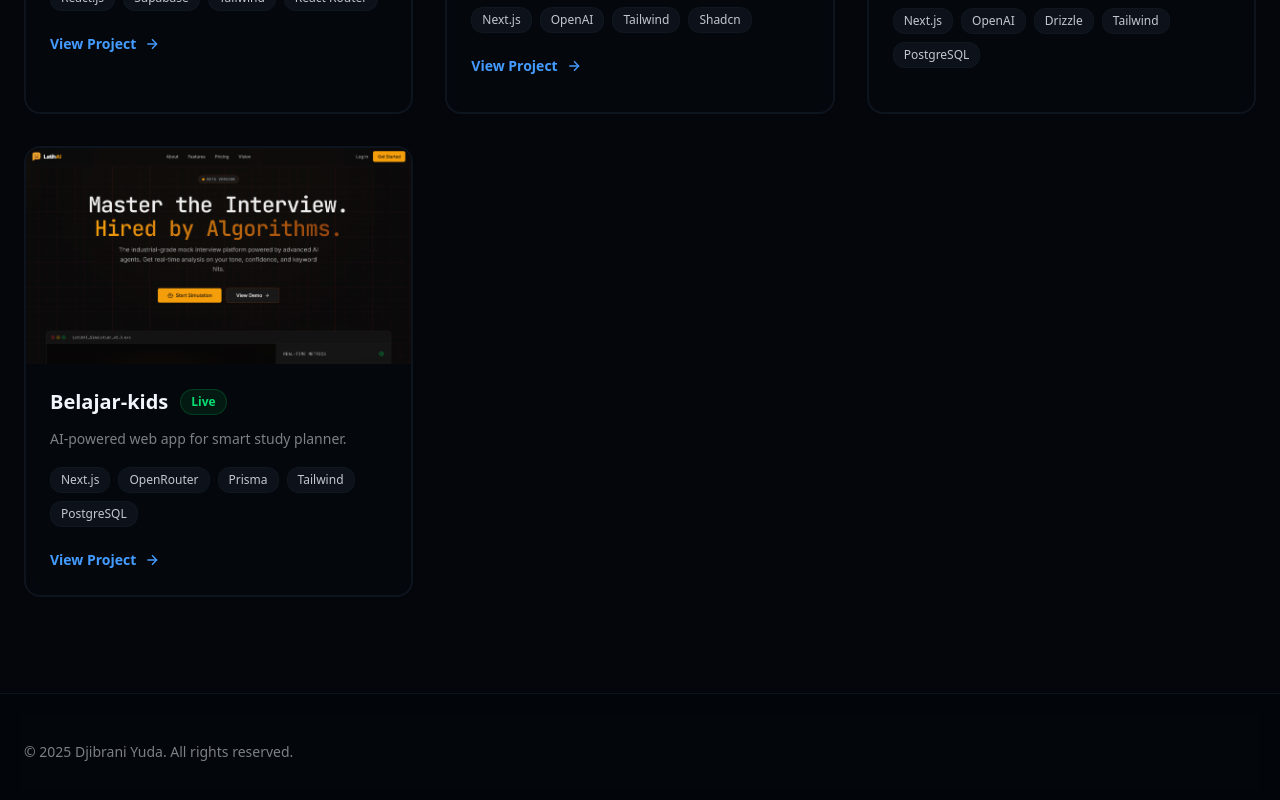
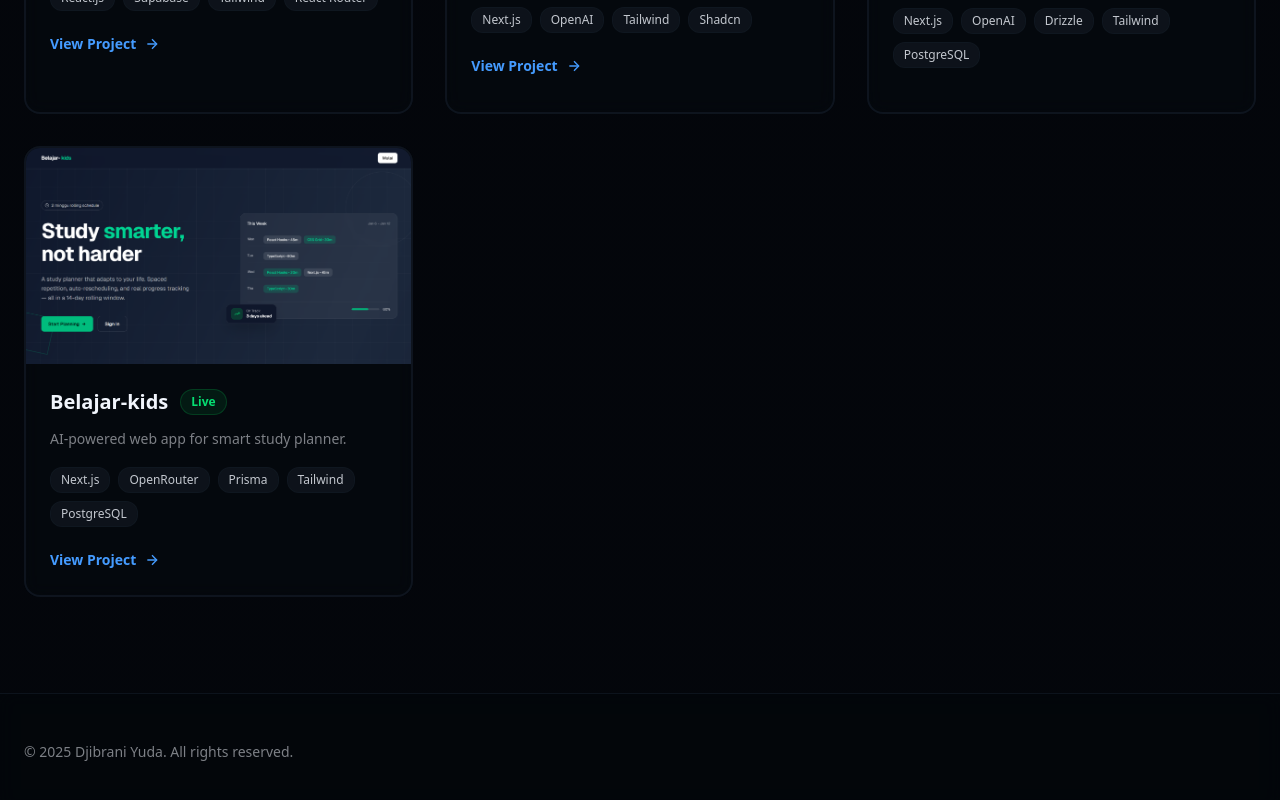
Before and after one commit to YudaClairee/portfolio-web, a Next.js app: page /projects in a window 1280 px wide. Shown: the part 1156-1956 px from the top of the page. Built offline with nearby package versions, Linux system fonts and the light colour scheme.

Commit message:
Update projects.ts

```diff
--- a/src/data/projects.ts
+++ b/src/data/projects.ts
@@ -70,7 +70,7 @@ export const projects: Project[] = [
     title: "Belajar-kids",
     description: "AI-powered web app for smart study planner.",
     tech: ["Next.js", "OpenRouter", "Prisma", "Tailwind", "PostgreSQL"],
-    image: "/latihai.png",
+    image: "/belajarkids.png",
     link: "https://belajarkids.netlify.app",
     status: "Live",
   },
```
